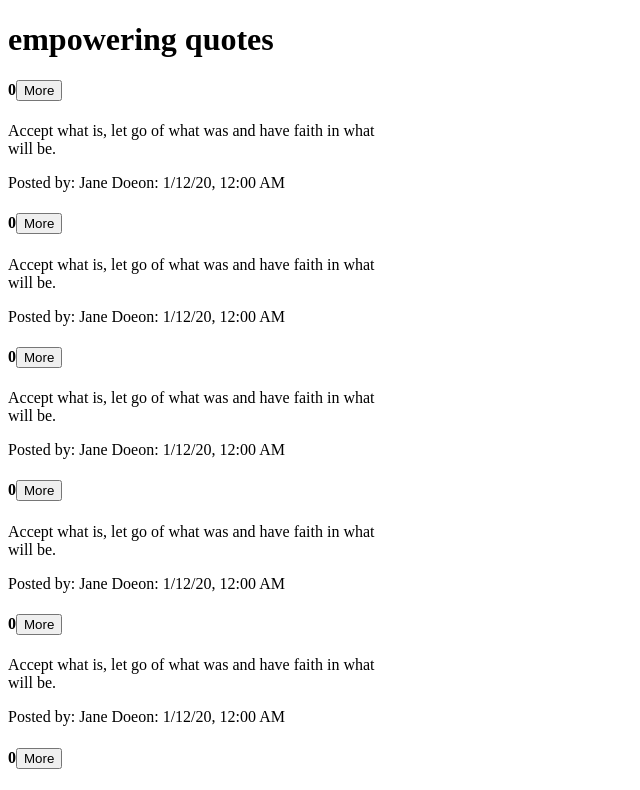
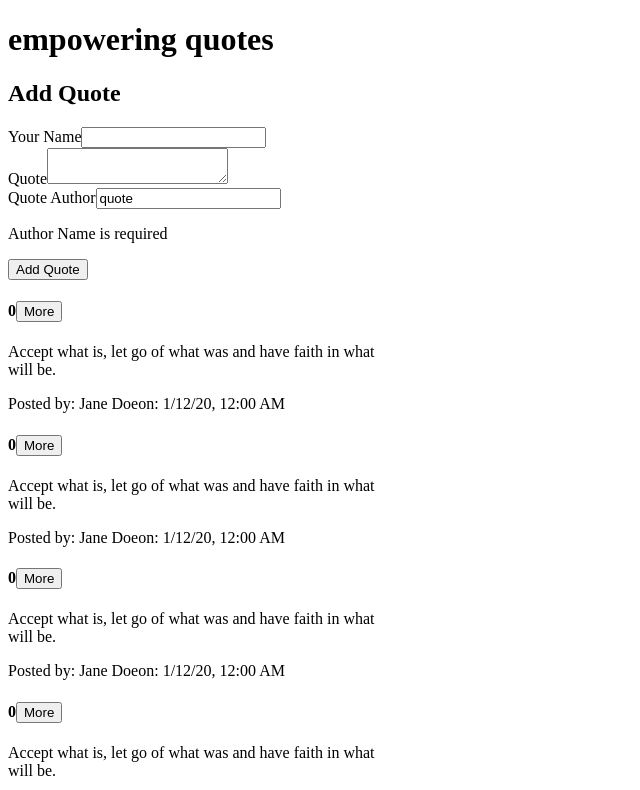
Before and after one commit to KamauDev-maker/quote, an Angular app: page / in a window 1280 px wide. Shown: the top 790 px of the page, without its empty margins (0-640 px from the left). Built offline with nearby package versions, Linux system fonts and the light colour scheme.

Commit message:
creating the boilerplate for form component html

```diff
--- a/src/app/app.module.ts
+++ b/src/app/app.module.ts
@@ -1,6 +1,7 @@
 import { NgModule } from '@angular/core';
+import { FormsModule } from '@angular/forms';
+
 import { BrowserModule } from '@angular/platform-browser';
-
 import { AppRoutingModule } from './app-routing.module';
 import { AppComponent } from './app.component';
 import { QuotesComponent } from './quotes/quotes.component';
@@ -19,6 +20,7 @@ import { QuoteFormComponent } from './quote-form/quote-form.component';
     QuoteFormComponent
   ],
   imports: [
+    FormsModule,
     BrowserModule,
     AppRoutingModule
   ],
--- a/src/app/quote-form/quote-form.component.html
+++ b/src/app/quote-form/quote-form.component.html
@@ -1,32 +1,28 @@
-<div class="container">
+<div class="container-fluid">
     <h2 class="heading">Add Quote</h2>
-    <form (ngSubmit)='addQuote() ;quotesForm.resetForm({})' #quotesForm='ngForm'>
+    <!-- <hr> -->
+    <form (ngSubmit)='submitQuote()' #quotesForm='ngForm'>
         <div class="form-group">
           <label for="name">Your Name</label>
-          <input type="text" required class="form-control" id="name" [(ngModel)]="quoted.name" name="name" #name='ngModel' minlength="3">
-          <div *ngIf="name.invalid && name.dirty" class="alert alert-danger">
-            <div *ngIf="name.errors.required">
-                Your name is required.
-            </div>
-            <div *ngIf="name.errors.minlength">
-              Name is at least 3 characters long.
-            </div>
+          <input type="text" required class="form-control" id="name" [(ngModel)]="newQuote.name" name="name" #name='ngModel' minlength="3">
+          <div [hidden]="name.invalid || name.pristine" class="alert alert-danger">
+              <p>Name is required</p>
           </div>
         </div>
+
         <div class="form-group">
           <label for="description">Quote</label>
-          <textarea class="form-control" id="quote" rows="2" required [(ngModel)]="quoted.quote" name="quote" #quote='ngModel'></textarea>
-          <div *ngIf="quote.invalid && quote.dirty" class="alert alert-danger">
-            <div *ngIf="quote.errors.required">
-                Quote can not be empty.
-            </div>
+          <textarea class="form-control" id="quote" rows="2" required [(ngModel)]="newQuote.name" name="quote" #quote='ngModel'></textarea>
+          <div [hidden]="quote.invalid && quote.pristine" class="alert alert-danger">
+              <p>Quote is required</p>
           </div>
         </div>
         <div class="form-group">
           <label for="name">Quote Author</label>
-          <input type="text" required class="form-control" id="author"[(ngModel)]="quoted.author" name="author" #author='ngModel'>
-                Author Name is required.
-
+          <input type="text" required class="form-control" id="author"[(ngModel)]="quote.name" name="author" #author='ngModel'>
+          <div [hidden]="author.invalid && author.dirty" class="alert alert-danger">
+                <p>Author Name is required</p>
+          </div>
         </div>
         <button type="submit" class="btn btn-sm btn-success">Add Quote</button>
     </form>
--- a/src/app/quote-form/quote-form.component.ts
+++ b/src/app/quote-form/quote-form.component.ts
@@ -7,13 +7,18 @@ import { Quote } from '../quote';
   styleUrls: ['./quote-form.component.css']
 })
 export class QuoteFormComponent implements OnInit {
-  quoted = new Quote(0,"","","",new Date(),new Date(),0,0);
-  @Output() add = new EventEmitter<Quote>();
+  newQuote = new Quote(0,"","","",new Date(),new Date(),0,0);
+  @Output() addQuote = new EventEmitter<Quote>();
 
-  addQuote(){
-    this.add.emit(this.quoted);
-    this.quoted = new Quote(0,"","","",new Date(),new Date(),0,0);
+
+  submitQuote(){
+    this.addQuote.emit(this.newQuote)
   }
+
+  // addQuote(){
+  //   this.add.emit(this.quoted);
+  //   this.quoted = new Quote(0,"","","",new Date(),new Date(),0,0);
+  // }
 
   constructor() { }
 
--- a/src/app/quotes/quotes.component.html
+++ b/src/app/quotes/quotes.component.html
@@ -3,7 +3,7 @@
     <div class="container">
         <div class="row">
             <div class="col-sm-3">
-             <!-- <app-quote-form (add)="addNewQuote($event)"></app-quote-form>    -->
+             <app-quote-form (addQuote)="addNewQuote($event)"></app-quote-form>
             </div>
             <div class="col-sm-9">
                 <div class="all-cards">
```
